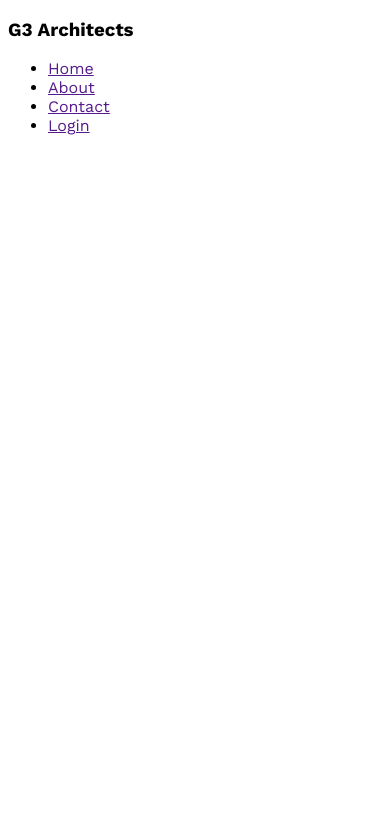
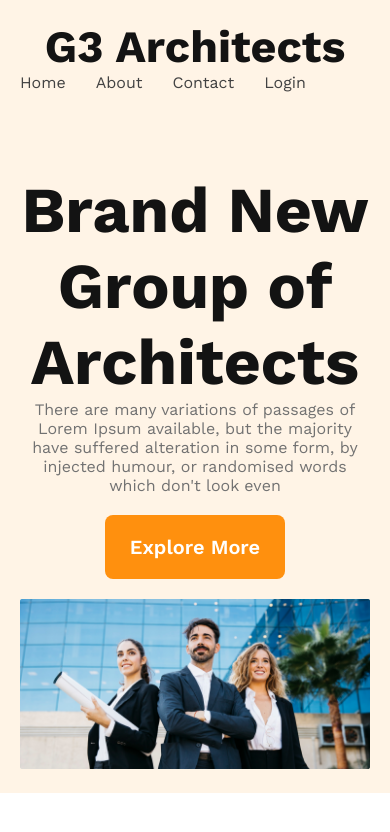
Before and after one commit to Tushar2024/g3-architects-website, a plain HTML site: page index.html in a window 390 px wide. Drawn offline with nearby package versions, Linux system fonts and the light colour scheme.

Commit message:
finished header section with responsive for mobile and tablet

```diff
--- a/index.html
+++ b/index.html
@@ -8,13 +8,25 @@
 </head>
 <body>
      <header>
-          <h3>G3 Architects</h3>
+          <nav>
+               <h3 class="nav-title">G3 Architects</h3>
                <ul>
                  <li><a href="">Home</a></li>
                  <li><a href="">About</a></li>
                  <li><a href="">Contact</a></li>
                  <li><a href="">Login</a></li>
                </ul>
+          </nav>
+          <div class="banner">
+             <div class="banner-content">
+                <h1 class="banner-title">Brand New Group of Architects</h1>
+                <p class="banner-details">There are many variations of passages of Lorem Ipsum available, but the majority have suffered alteration in some form, by injected humour, or randomised words which don't look even</p>
+                <button class="btn-primary">Explore More</button>
+              </div>
+               <div class="banner-photo">
+                    <img src="images/banner.png" alt="">
+               </div>
+          </div>
      </header>
      <main>
 
--- a/styles/architect.css
+++ b/styles/architect.css
@@ -1,5 +1,99 @@
+/* work sans fonts from google fonts  */
 @import url('https://fonts.googleapis.com/css2?family=Work+Sans:wght@400;600;700;800&display=swap');
-
+/* shared styles */
 *{
     font-family: 'Work Sans', sans-serif;
+    margin: 0;
+    padding: 0;
 }
+.btn-primary{
+    border-radius: 8px;
+    background: #FF900E;
+    padding: 20px 25px;
+    color: #FFF;
+    font-size: 1.25rem;
+    font-weight: 600;
+    border: none;
+    cursor: pointer;
+}
+
+/* header related styles  */
+
+header{
+    background-color: rgba(255, 144, 14, 0.10);
+    padding: 50px 240px;
+}
+nav{
+    display: flex;
+    justify-content: space-between;
+}
+.nav-title{
+    color: #131313;
+    text-align: center;
+    font-size: 2.8rem;
+    font-weight: 700;
+}
+
+nav > ul{
+    display: flex;
+    align-items: center;
+}
+nav li{
+    list-style: none;
+    margin-right: 30px;
+    font-weight: 500;
+    font-size: 1rem;
+}
+
+nav li a{
+    text-decoration: none;
+    color: #424242;
+}
+/* banner styles */
+.banner-content{
+    max-width: 800px;
+    text-align: center;
+    margin: 0 auto;
+}
+.banner-title{
+    color: #131313;
+    font-size: 4rem;
+    font-weight: 700;
+    margin-top: 80px;
+}
+.banner-details{
+    color: #727272;
+    margin-bottom: 20px;
+}
+.banner-photo{
+    margin-top: 20px;
+}
+.banner-photo img{
+
+    width: 100%;
+}
+
+
+/* responsive media queries */
+/* mobile devices  */
+@media screen and (max-width:  576px) {
+    header{
+        padding: 20px;
+    }
+    nav{
+        flex-direction: column;
+    }
+}
+
+/* tablet or medium devices */
+@media screen and (min-width: 576px) and (max-width: 992px) {
+    header{
+        padding: 50px;
+    }
+    nav{
+        flex-direction: column;
+    }
+    nav >  ul {
+        justify-content: center;
+    }
+}
```
Lines whose indentation alone changed are shown as unchanged.
